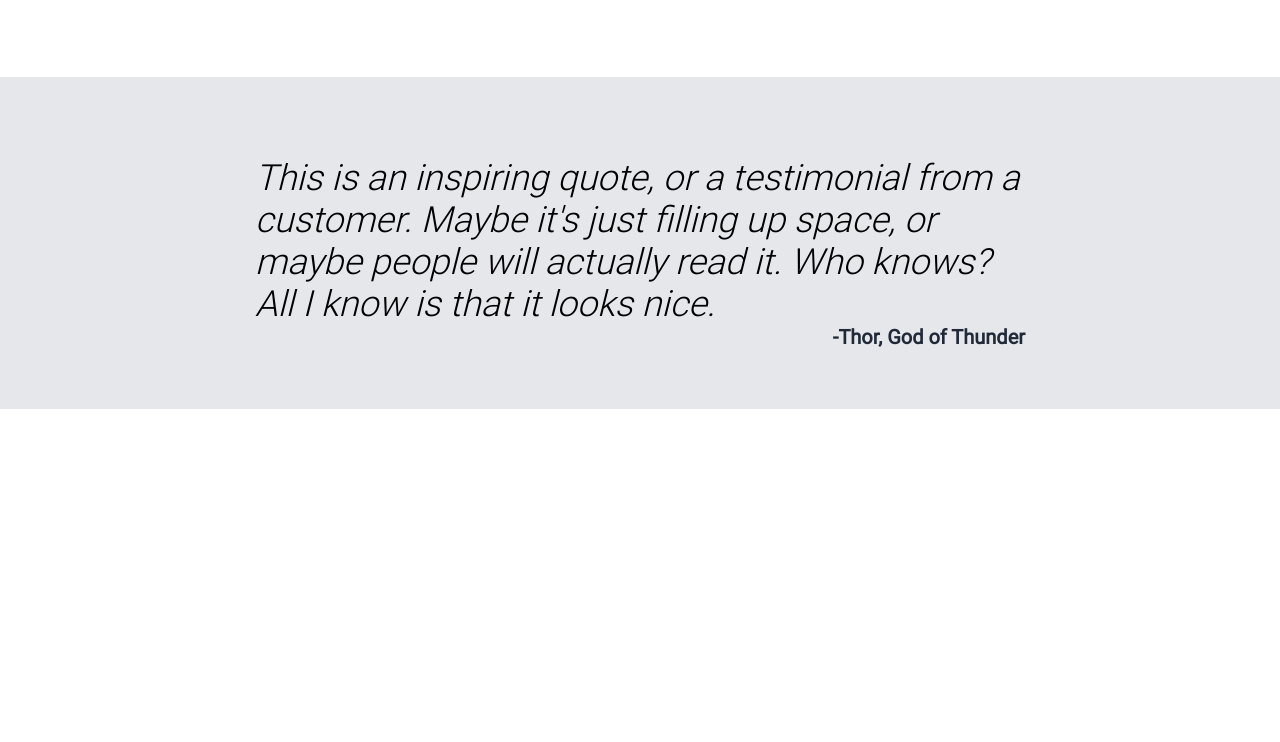
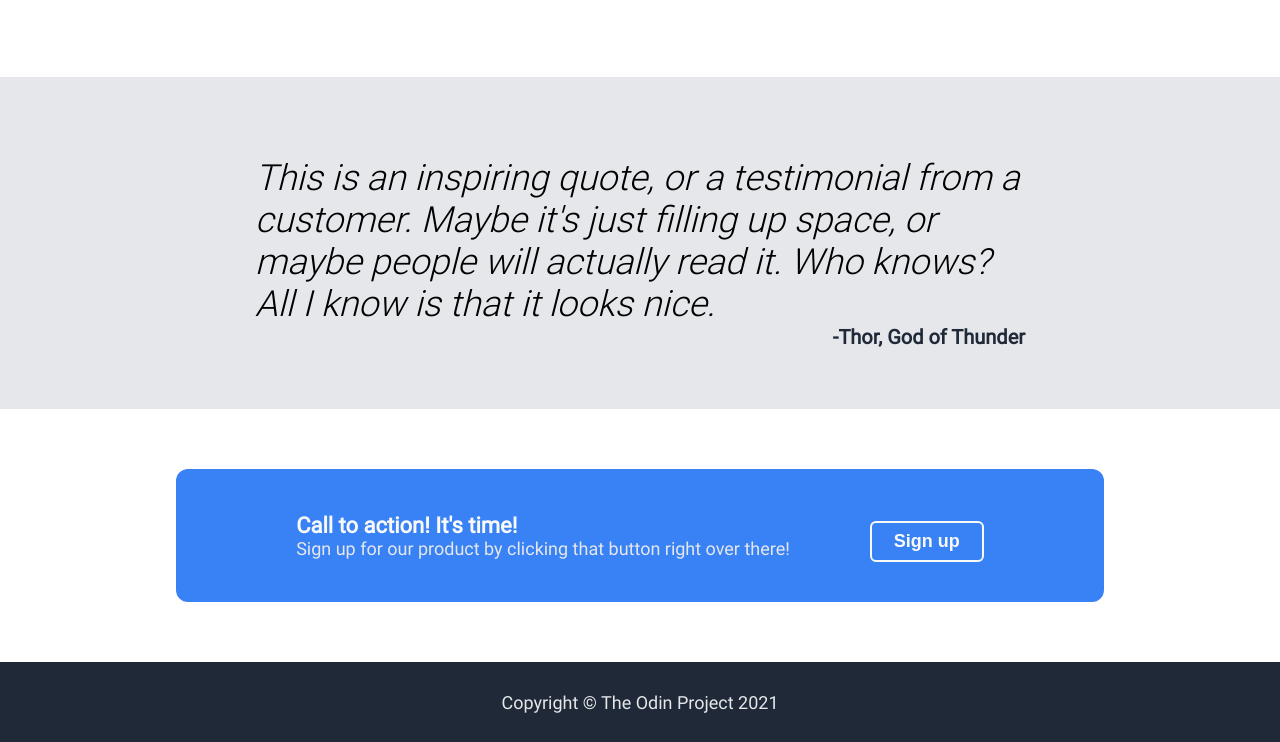
Before and after one commit to TonyOTI/Landing-Page, a plain HTML site: page index.html in a window 1280 px wide. Shown: the part 819-1561 px from the top of the page. Before the commit the page ends 1228 px from the top, so only its background shows below. Drawn offline with Linux system fonts and the light colour scheme.

Commit message:
Complete content for and style 'bottom' and 'footer' divs

```diff
--- a/index.html
+++ b/index.html
@@ -61,8 +61,18 @@
                 <div class="thor">-Thor, God of Thunder</div>
             </div>
         </div>
-        <div class="bottom"></div>
-        <div class="footer"></div>
+        <div class="bottom">
+            <div class="bubble">
+                <div class="container2">
+                    <div class="cta">Call to action! It's time!</div>
+                    <div class="hero-subtext">
+                        Sign up for our product by clicking that button right over there!
+                    </div>
+                </div>
+                <button class="sign-up-btn sign-up-2">Sign up</button>
+            </div>
+        </div>
+        <div class="footer hero-subtext">Copyright © The Odin Project 2021</div>
     </div>
 </body>
 </html>
--- a/style.css
+++ b/style.css
@@ -86,6 +86,7 @@ body {
     padding: 8px 22px 8px 22px;
     border-radius: 6px;
     font-weight: bold;
+    font-size: 18px;
 }
 
 .mid1 {
@@ -150,3 +151,40 @@ body {
     font-size: 20px;
     margin-left: auto;
 }
+
+.bottom {
+    display: flex;
+    justify-content: center;
+    align-items: center;
+    padding-top: 60px;
+    padding-bottom: 60px;
+}
+
+.bubble {
+    background-color: #3882f6;
+    display: flex;
+    align-items: center;
+    gap: 80px;
+    padding: 40px 120px 40px 120px;
+    border-radius: 12px;
+}
+
+.sign-up-2 {
+    border: solid;
+    border-color: #f9faf8;
+    border-width: 2px;
+}
+
+.cta {
+    color: #f9faf8;
+    font-size: 22px;
+    font-weight: bold;
+}
+
+.footer {
+    background-color: #1f2937;
+    display: flex;
+    align-items: center;
+    justify-content: center;
+    height: 80px;
+}
```
